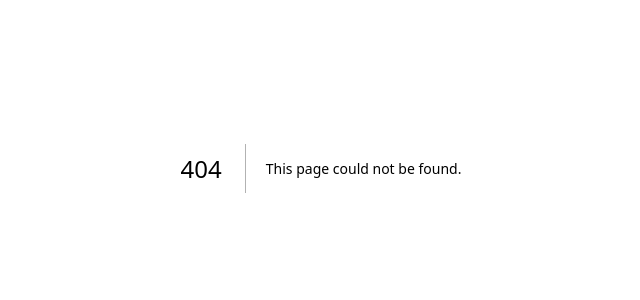
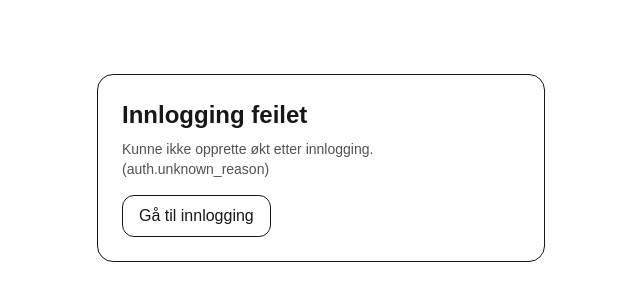
Before and after one commit to eriskjel/the-hub, a Next.js app in the folder apps/web/: page /auth/auth-code-error in a window 1280 px wide. Before the commit this address had no page. Shown: the part 232-532 px from the top of the page, without its empty margins (319-959 px from the left). Built offline with nearby package versions, Linux system fonts and the light colour scheme.

Commit message:
feat: add "AuthCodeError" page with error details and link to login

```diff
--- /dev/null
+++ b/apps/web/src/app/auth/auth-code-error/page.tsx
@@ -0,0 +1,25 @@
+import { getTranslations } from "next-intl/server";
+
+export default async function AuthCodeErrorPage({
+    searchParams,
+}: {
+    searchParams: { reason?: string };
+}) {
+    const t = await getTranslations("auth");
+
+    const reason = searchParams?.reason ?? t("unknown_reason");
+
+    return (
+        <main className="flex min-h-dvh items-center justify-center p-6">
+            <div className="w-full max-w-md rounded-2xl border bg-white p-6">
+                <h1 className="mb-2 text-2xl font-semibold">Innlogging feilet</h1>
+                <p className="mb-4 text-sm text-neutral-600">
+                    Kunne ikke opprette økt etter innlogging. ({reason})
+                </p>
+                <a href="/no/login" className="inline-block rounded-xl border px-4 py-2">
+                    Gå til innlogging
+                </a>
+            </div>
+        </main>
+    );
+}
```
